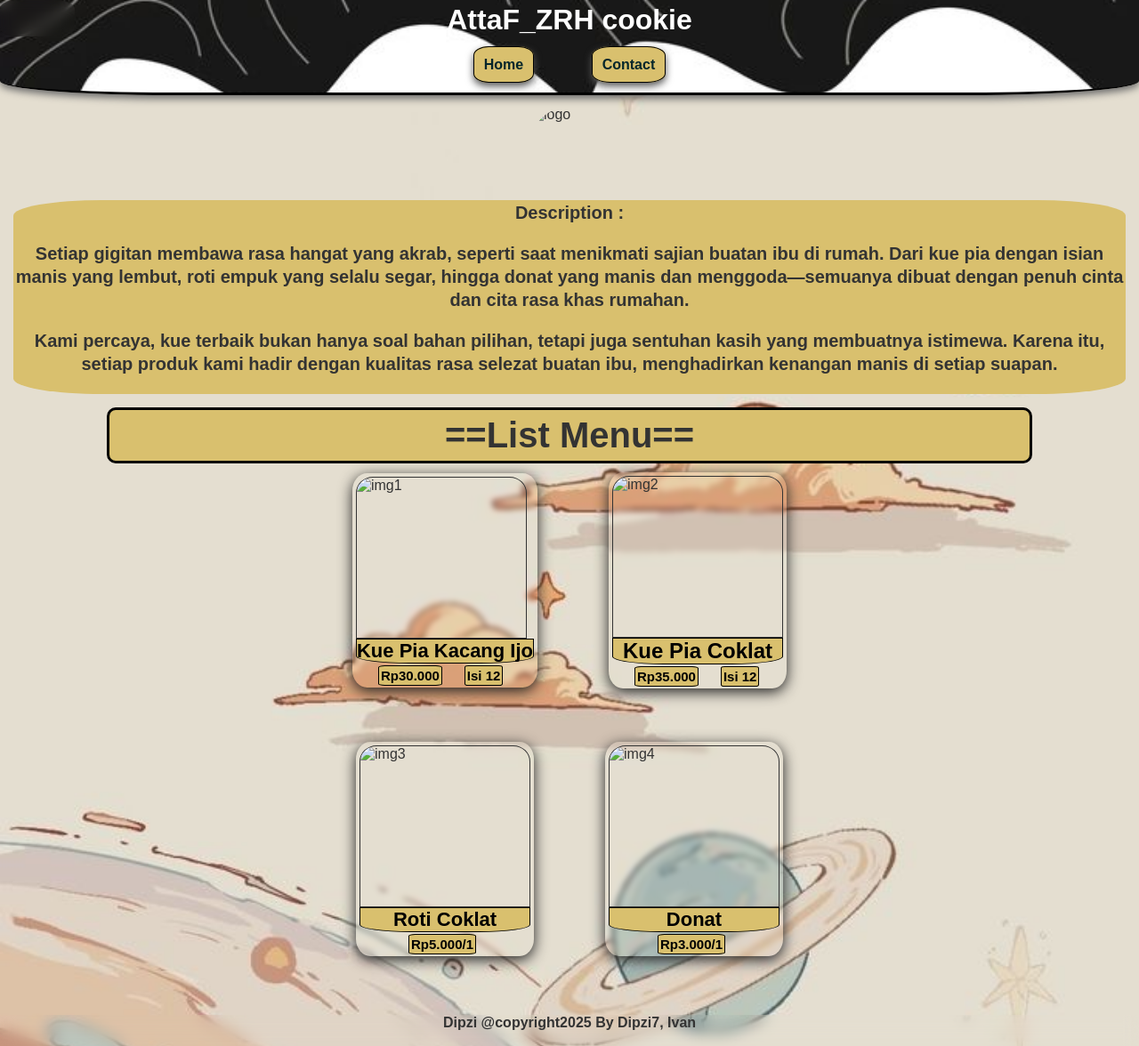
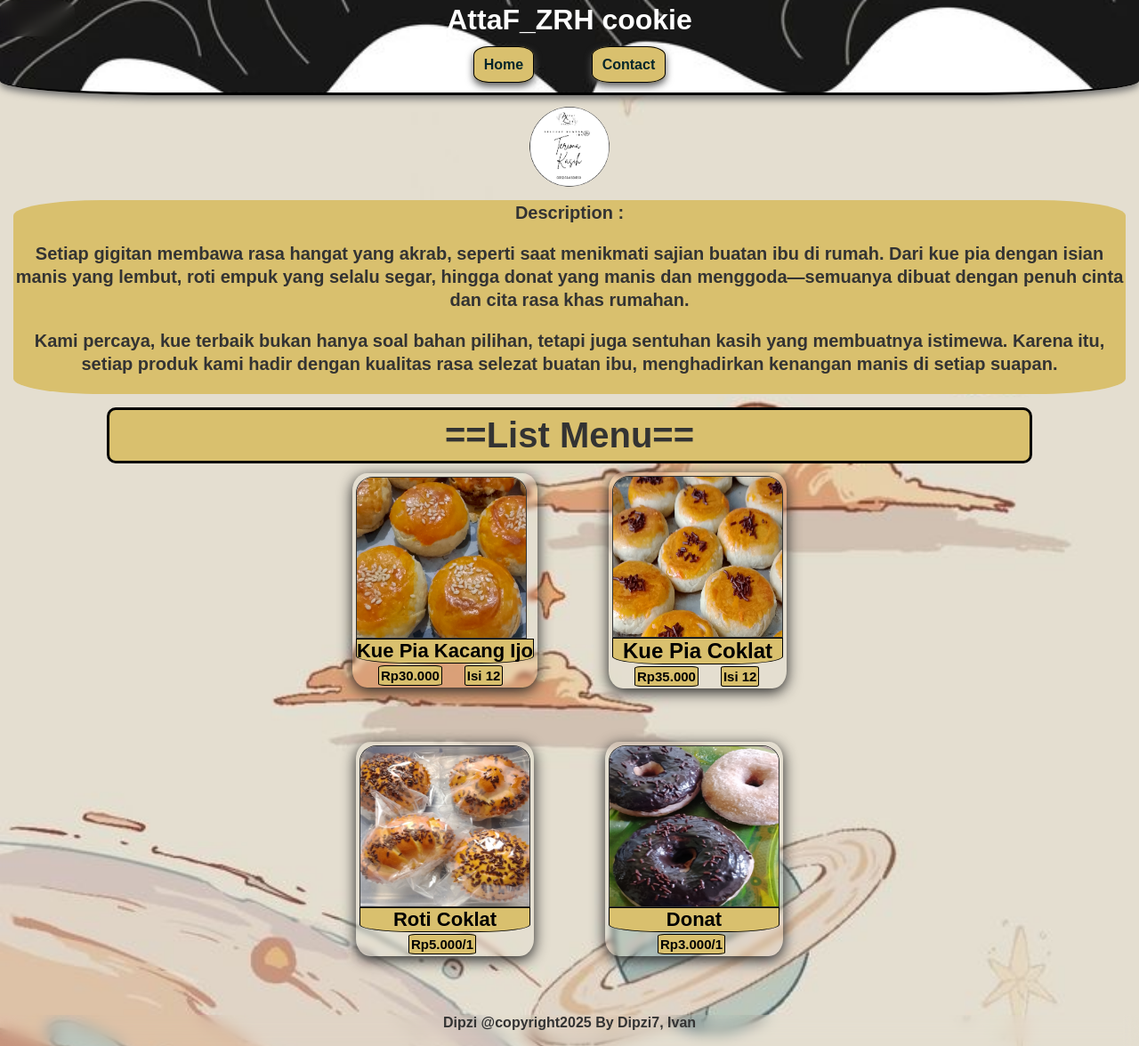
Before and after one commit to dipzi7/AttaF_ZRH-bakery, a plain HTML site: page index.html in a window 1280 px wide. Shown: the whole page at 89% size. Drawn offline with Linux system fonts and the light colour scheme; files whose address does not match are found by name.

Commit message:
Update index.html

```diff
--- a/index.html
+++ b/index.html
@@ -17,7 +17,7 @@
         </div>
     </div>
     <div class="list-menu">
-        <img src="../attaz_store/image/logo.jpg" id="logo" alt="logo">
+        <img src="logo.jpg" id="logo" alt="logo">
       </div>
         <div class="desk" id="desk">
           <h4>Description :</h4>
@@ -29,13 +29,13 @@
     <div class="box-line1">
 
         <div class="box1" id="box">
-            <img src="../attaz_store/image/pia-kacangijo.jpg" class="img1" alt="img1">
+            <img src="pia-kacangijo.jpg" class="img1" alt="img1">
             <h3 class="menu1">Kue Pia Kacang Ijo</h3>
             <b>Rp30.000</b><b>Isi 12</b>
         </div>
 
         <div class="box2" id="box">
-            <img src="../attaz_store/image/pia-coklat.jpg" class="img2" alt="img2">
+            <img src="pia-coklat.jpg" class="img2" alt="img2">
             <h3 class="menu2">Kue Pia Coklat</h3>
             <b>Rp35.000</b><b>Isi 12</b>
         </div>
@@ -43,13 +43,13 @@
 
     <div class="box-line2">
         <div class="box3" id="box2">
-            <img src="../attaz_store/image/roti-coklat.jpg" class="img3" alt="img3">
+            <img src="roti-coklat.jpg" class="img3" alt="img3">
             <h3 class="menu3">Roti Coklat</h3>
             <b>Rp5.000/1</b>
         </div>
 
         <div class="box4" id="box2">
-            <img src="../attaz_store/image/donat.jpg" class="img4" alt="img4">
+            <img src="donat.jpg" class="img4" alt="img4">
             <h3 class="menu4">Donat</h3>
             <b>Rp3.000/1</b>
         </div>
@@ -59,4 +59,5 @@
         <p>Dipzi @copyright2025 By Dipzi7, Ivan</p>
       </div>
 </body>
+
 </html>
```
